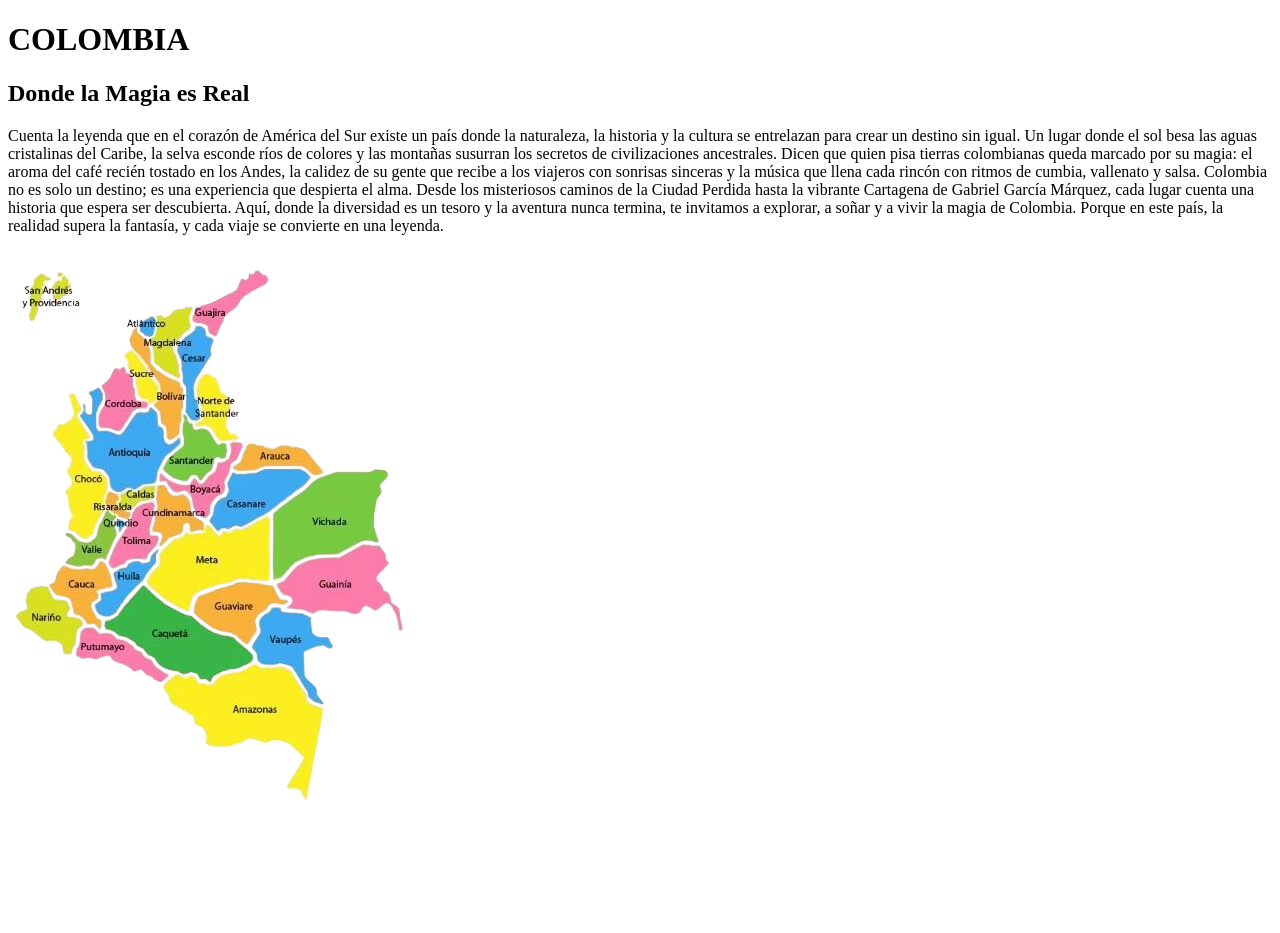
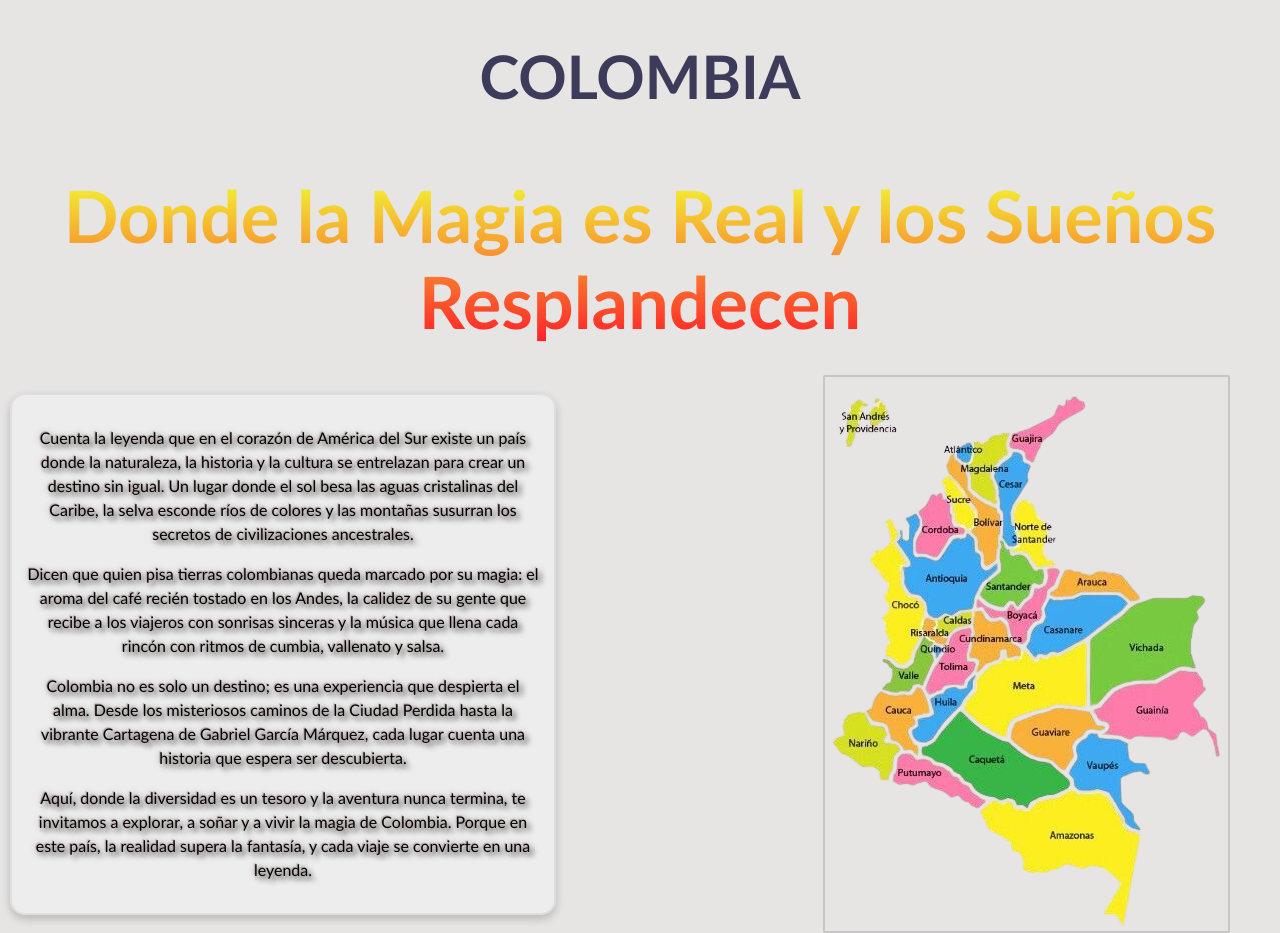
Before and after one commit to jcristancho2/departamentos-_colombia, a plain HTML site: page index.html in a window 1280 px wide. Before the commit the page ends 814 px from the top, so only its background shows below. Drawn offline with Linux system fonts and the light colour scheme.

Commit message:
:rocket: modification style index

```diff
--- /dev/null
+++ b/css/style-main.css
@@ -0,0 +1,73 @@
+body {
+    font-family: 'Gill Sans', 'Gill Sans MT', Calibri, 'Trebuchet MS', sans-serif;
+    margin: 0;
+    padding: 0;
+    background-color: #e7e4e4;
+    text-align: center;
+}
+
+.container {
+    background-color: transparent;
+    border-radius: 15px;
+    position: absolute;
+}
+
+.main-header {
+    width: 100%;
+    text-align: center;
+    font-size: 30px;
+    color: rgb(60, 59, 90);
+    font-weight: 400;
+    position: relative;
+}
+
+.sub-header {
+    font-size: 3rem;
+    font-weight: bold;
+    background: linear-gradient(to bottom, #f1ff33, #ff1e29);
+    -webkit-background-clip: text;
+    -webkit-text-fill-color: transparent;
+    text-align: center;
+}
+
+.content {
+    position: relative;
+    width: 100%;
+    height: 500px;
+}
+
+.left-box {
+    position: absolute;
+    left: 10px;
+    top: 50%;
+    transform: translateY(-50%);
+    width: 40%;
+    border: 2px solid #33333315;
+    border-radius: 15px;
+    padding: 15px;
+    box-shadow: 0px 4px 8px rgba(0, 0, 0, 0.2);
+    text-align: center;
+    background-color: rgba(245, 245, 245, 0.562);
+    overflow: hidden;
+}
+
+.left-box p {
+    background-color: transparent;
+    line-height: 1.5;
+    text-shadow: -1px -1px 1px #b8a3a3,
+        0px 4px 1px rgba(202, 199, 199, 0.5),
+        4px 4px 5px rgba(63, 63, 63, 0.801),
+        0px 0px 7px rgba(0, 0, 0, 0.4);
+}
+
+.right-box {
+    position: absolute;
+    right: 50px;
+    top: 50%;
+    transform: translateY(-50%);
+    max-width: 500px;
+    max-height: 600px;
+    overflow: hidden;
+    border: 2px solid rgba(0, 0, 0, 0.137);
+    border-radius: 2px;
+}
--- a/css/style5.css
+++ b/css/style5.css
@@ -16,6 +16,7 @@
 
 body{
     font-family: "Raleway", serif;
+    margin: 0;
 }
 
 
--- a/index.html
+++ b/index.html
@@ -1,41 +1,55 @@
 <!DOCTYPE html>
-<html lang="en">
+<html lang="es">
 
 <head>
     <meta charset="UTF-8">
     <meta name="viewport" content="width=device-width, initial-scale=1.0">
+    <link rel="stylesheet" href="css/style-main.css">
     <title>MAPA DE COLOMBIA</title>
 </head>
 
+
 <body>
-    <div class="titulo">
+    <header class="main-header">
         <h1>COLOMBIA</h1>
-    </div>
-
-    <div class="texto1">
-        <h2>Donde la Magia es Real</h2>
-    </div>
-
-    <div class="historia">
-        <p>Cuenta la leyenda que en el corazón de América del Sur existe un país donde la naturaleza, la historia y la cultura se
-        entrelazan para crear un destino sin igual. Un lugar donde el sol besa las aguas cristalinas del Caribe, la selva
+    </header>
+    <nav class="sub-header">
+        <h2>Donde la Magia es Real y los Sueños Resplandecen</h2>
+    </nav>
+    <main class="content">
+        <section class="left-box">
+            <p>
+                Cuenta la leyenda que en el corazón de América del Sur existe un país donde la naturaleza, la
+                historia y la cultura se
+                entrelazan para crear un destino sin igual. Un lugar donde el sol besa las aguas cristalinas del
+                Caribe, la selva
                 esconde ríos de colores y las montañas susurran los secretos de civilizaciones ancestrales.
-
-        Dicen que quien pisa tierras colombianas queda marcado por su magia: el aroma del café recién tostado en los Andes, la
-        calidez de su gente que recibe a los viajeros con sonrisas sinceras y la música que llena cada rincón con ritmos de
+            </p>
+            <p>
+                Dicen que quien pisa tierras colombianas queda marcado por su magia: el aroma del café recién
+                tostado en los Andes, la
+                calidez de su gente que recibe a los viajeros con sonrisas sinceras y la música que llena cada
+                rincón con ritmos de
                 cumbia, vallenato y salsa.
-
-        Colombia no es solo un destino; es una experiencia que despierta el alma. Desde los misteriosos caminos de la Ciudad
-        Perdida hasta la vibrante Cartagena de Gabriel García Márquez, cada lugar cuenta una historia que espera ser
+            </p>
+            <p>
+                Colombia no es solo un destino; es una experiencia que despierta el alma. Desde los misteriosos
+                caminos de la Ciudad
+                Perdida hasta la vibrante Cartagena de Gabriel García Márquez, cada lugar cuenta una historia que
+                espera ser
                 descubierta.
-
-        Aquí, donde la diversidad es un tesoro y la aventura nunca termina, te invitamos a explorar, a soñar y a vivir la magia
-        de Colombia. Porque en este país, la realidad supera la fantasía, y cada viaje se convierte en una leyenda.</p>
-    </div>
-
+            </p>
+            <p>
+                Aquí, donde la diversidad es un tesoro y la aventura nunca termina, te invitamos a explorar, a soñar
+                y a vivir la magia
+                de Colombia. Porque en este país, la realidad supera la fantasía, y cada viaje se convierte en una
+                leyenda.
+            </p>
+        </section>
+        <section class="right-box">
             <div class="mapacol">
                 <!-- Image Map Generated by http://www.image-map.net/ -->
-        <img src="../images/map.png" usemap="#image-map">
+                <img src="images/map.png" usemap="#image-map" alt="Mapa de Colombia">
 
                 <map name="image-map">
                     <area target="_self" alt="CHOCO" title="CHOCO" href="choco.html"
@@ -54,7 +68,8 @@
                         coords="155,283,154,292,168,282,174,280,176,272,182,272,187,279,194,274,188,268,182,254,174,240,166,246,156,236,150,238,151,249,148,266,145,280"
                         shape="poly">
                 </map>
-    </div>
+        </section>
+    </main>
 </body>
 
 </html>
```
Also changed, not shown: cundinamarca.html (+3 -3 lines), guainia.html (+3 -3 lines), images/colombia.png (added). Lines whose indentation alone changed are shown as unchanged.
